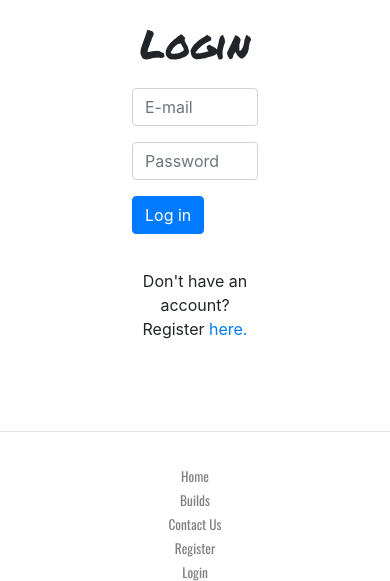
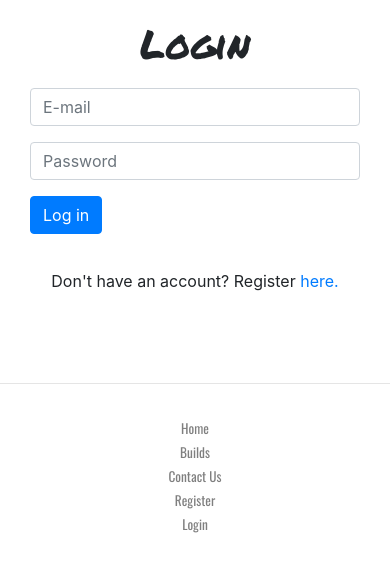
Before and after one commit to msped/AutoLog, a Flask app: page /login in a window 390 px wide. Shown: the part 97-678 px from the top of the page. Run offline with Flask 2, Linux system fonts and the light colour scheme; some libraries are stand-ins or nearby versions.

Commit message:
Changed login form to bootstrap for mobile

```diff
--- a/static/css/login.css
+++ b/static/css/login.css
@@ -1,11 +1,6 @@
 .login-header {
     font-family: 'PM', monospace;
     margin: 20px 0;
-}
-
-.login-content {
-    margin: 0 auto;
-    width: 35%;
 }
 
 .register {
--- a/templates/login.html
+++ b/templates/login.html
@@ -11,7 +11,7 @@ Login
 {% block content %}
 <div>
     <h1 class="login-header text-center">Login</h1>
-    <div class="login-content">
+    <div class="offset-lg-3 col-lg-6 offset-md-3 col-md-6 col-sm-12 col-xs-12">
         <form action="{{ url_for('login') }}" method="POST">
             <div class="form-group">
                 <input type="text" class="form-control" name="email" aria-describedby="emailHelp"
```
